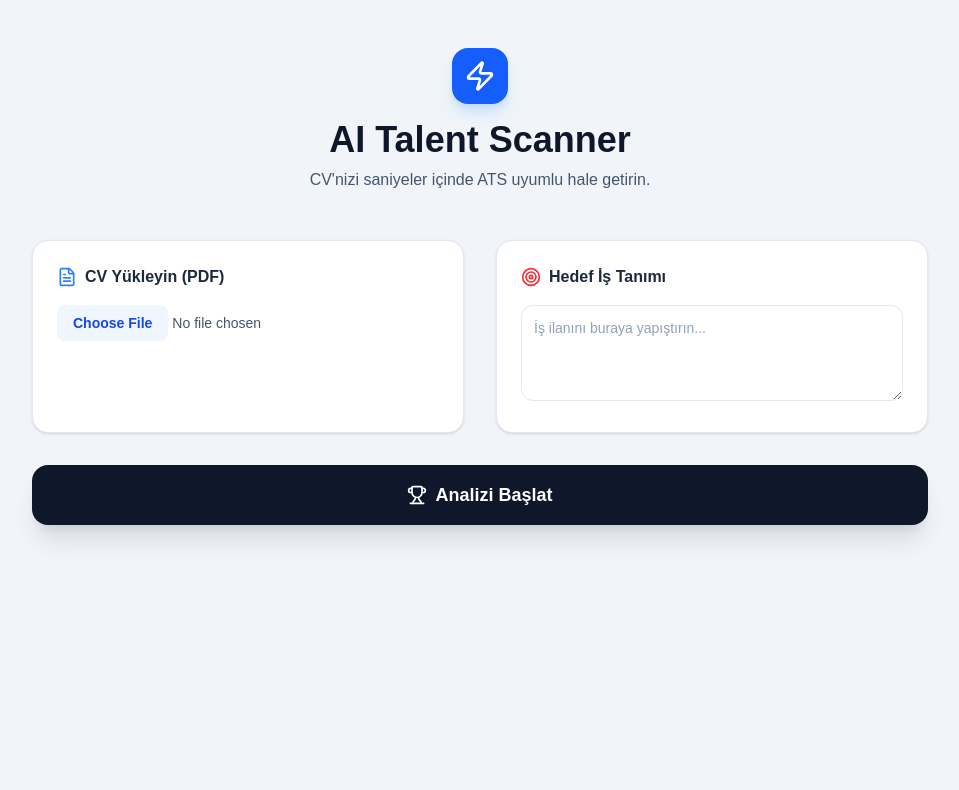
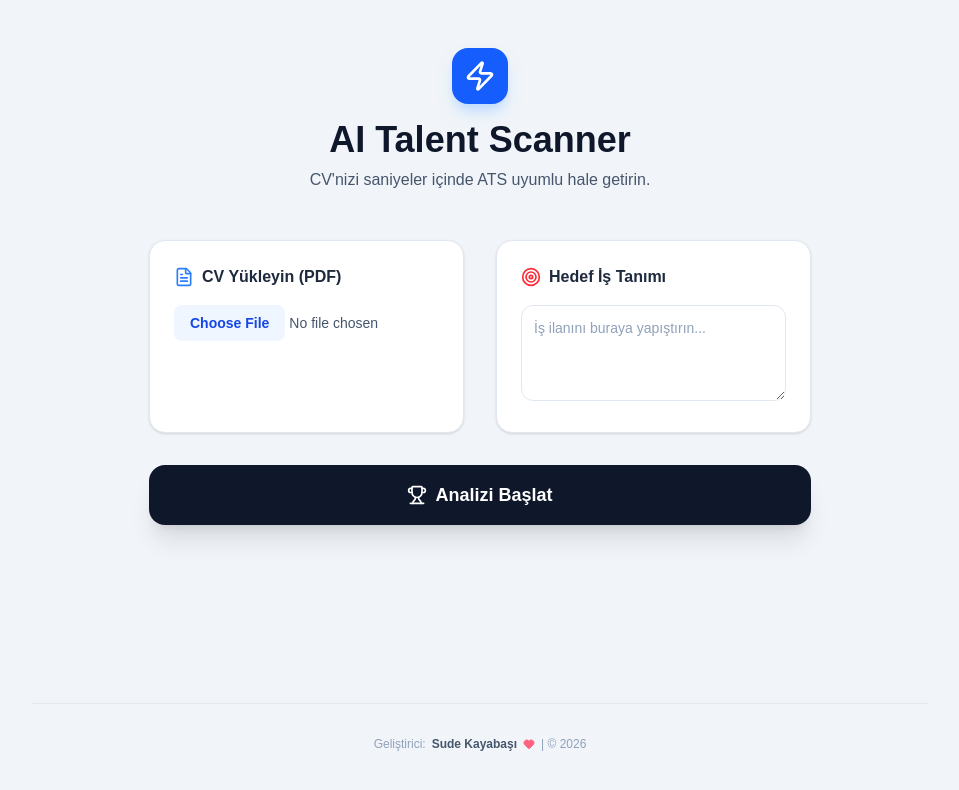
Before and after one commit to sudekayabasii/ai-cv-scanner, a Next.js app in the folder frontend/: page / in a window 1280 px wide. Shown: the top 790 px of the page, without its empty margins (160-1119 px from the left). Built offline with nearby package versions, Linux system fonts and the light colour scheme.

Commit message:
feat: developer signature added to footer

```diff
--- a/frontend/app/page.tsx
+++ b/frontend/app/page.tsx
@@ -1,6 +1,6 @@
 "use client";
 import { useState } from "react";
-import { CheckCircle, AlertCircle, Lightbulb, Target, FileText, Trophy, Zap } from "lucide-react";
+import { CheckCircle, AlertCircle, Lightbulb, Target, FileText, Trophy, Zap, Heart } from "lucide-react";
 
 export default function Home() {
   const [file, setFile] = useState<File | null>(null);
@@ -36,8 +36,8 @@ export default function Home() {
   };
 
   return (
-    <div className="min-h-screen bg-[#f1f5f9] py-12 px-4">
-      <div className="max-w-4xl mx-auto">
+    <div className="min-h-screen bg-[#f1f5f9] py-12 px-4 flex flex-col">
+      <div className="max-w-4xl mx-auto flex-grow">
         {/* Başlık Alanı */}
         <header className="text-center mb-12">
           <div className="inline-flex items-center justify-center p-3 bg-blue-600 rounded-2xl mb-4 shadow-lg shadow-blue-200 text-white">
@@ -138,6 +138,15 @@ export default function Home() {
           </div>
         )}
       </div>
+
+      {/* --- BURAYI EKLEDİK: KÜÇÜK İMZA ALANI --- */}
+      <footer className="w-full max-w-4xl mx-auto mt-16 pt-8 border-t border-slate-200 text-center text-xs text-slate-400 font-medium">
+        <p className="flex items-center justify-center gap-1.5">
+          Geliştirici: <span className="font-bold text-slate-600">Sude Kayabaşı</span>
+          <Heart size={12} className="text-rose-400 fill-rose-400" /> | © 2026
+        </p>
+      </footer>
+      {/* --------------------------------------- */}
     </div>
   );
 }
```
